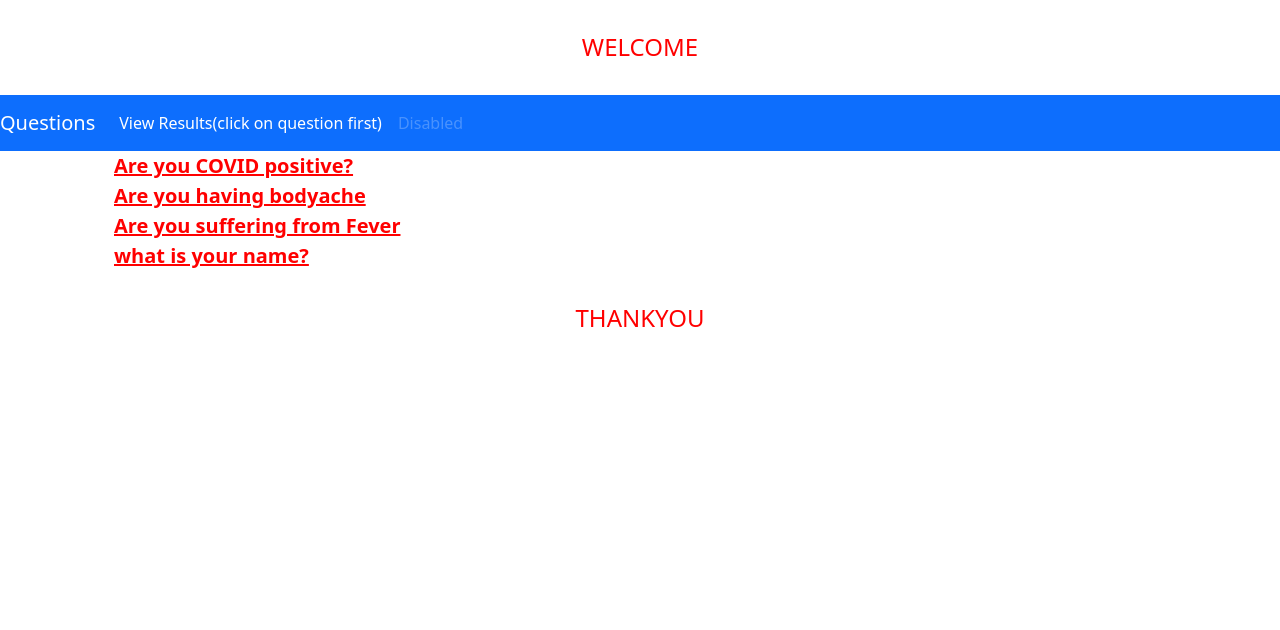
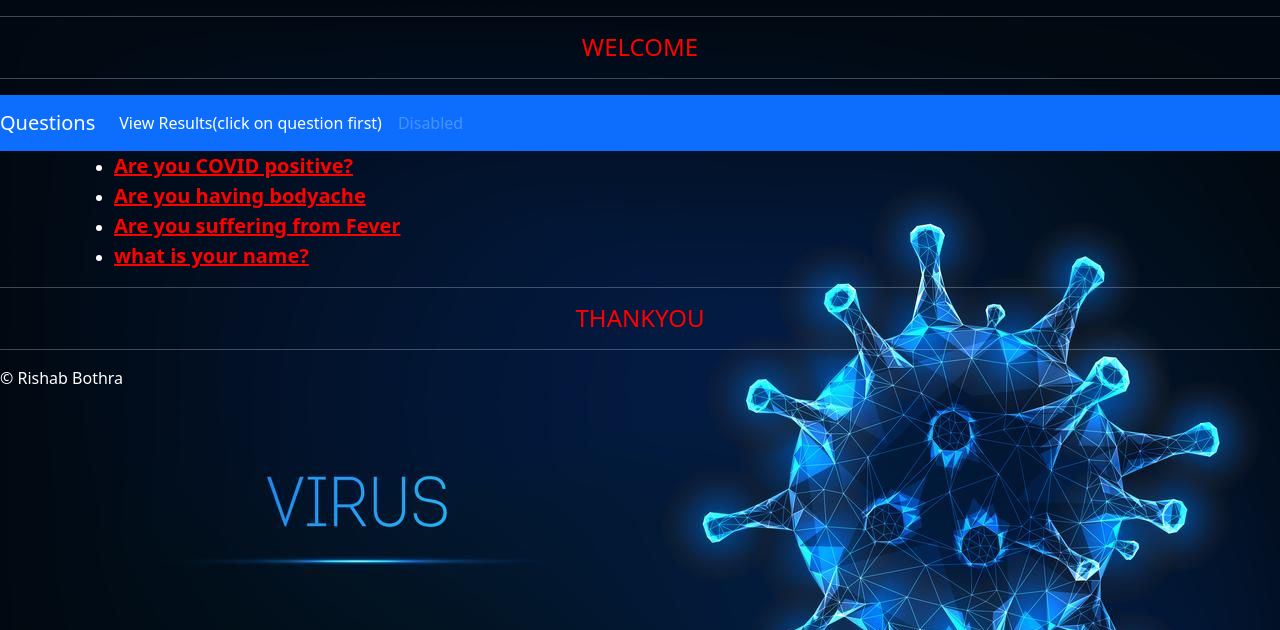
Before and after one commit to Rishab8077/Polling, a Django app: page /polls/ in a window 1280 px wide. Shown: the top 630 px of the page. Run offline with Django 3.2, Linux system fonts and the light colour scheme; data comes from the database, SQL or seed files in the repository; both versions use the stored data as it was after the commit; some libraries are stand-ins or nearby versions.

Commit message:
modified

```diff
--- a/mysite/polls/static/polls/style.css
+++ b/mysite/polls/static/polls/style.css
@@ -7,4 +7,5 @@
 }
 body{
     color:white;
+    background:white url('images/background.jpg') no-repeat;
 }
--- a/mysite/polls/templates/polls/base.html
+++ b/mysite/polls/templates/polls/base.html
@@ -10,7 +10,7 @@
     <link rel="stylesheet" type="text/css" href="{% static 'polls/style.css' %}"/>
     <link rel="stylesheet" type="text/css" href="{% static 'polls/bootstrap-5.0.0-beta3-dist/css/bootstrap.min.css' %}"/>
 <style>
-    body {
+    body{
     color:white;
     }
 </style>
```
Also changed, not shown: mysite/db.sqlite3.
